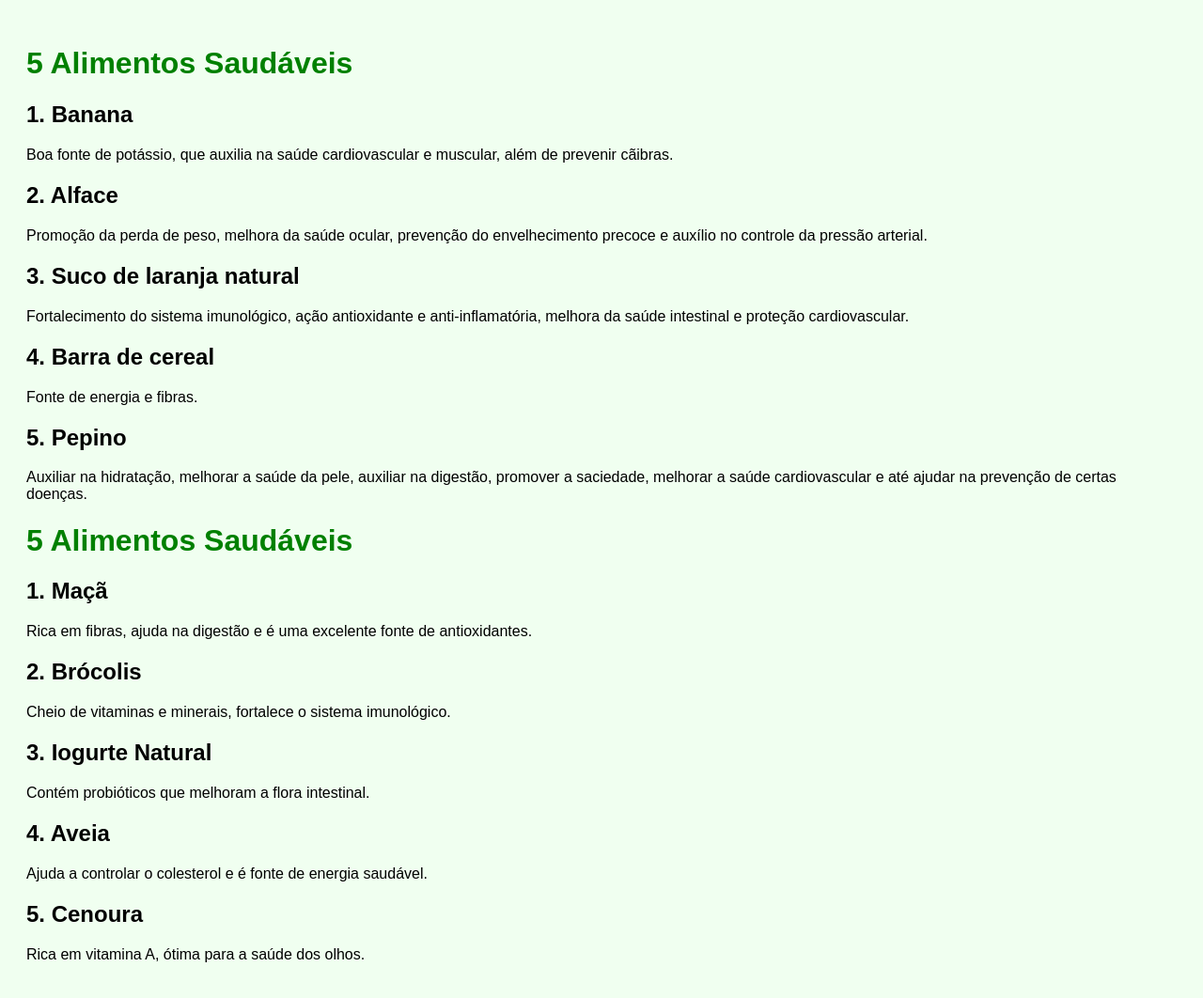
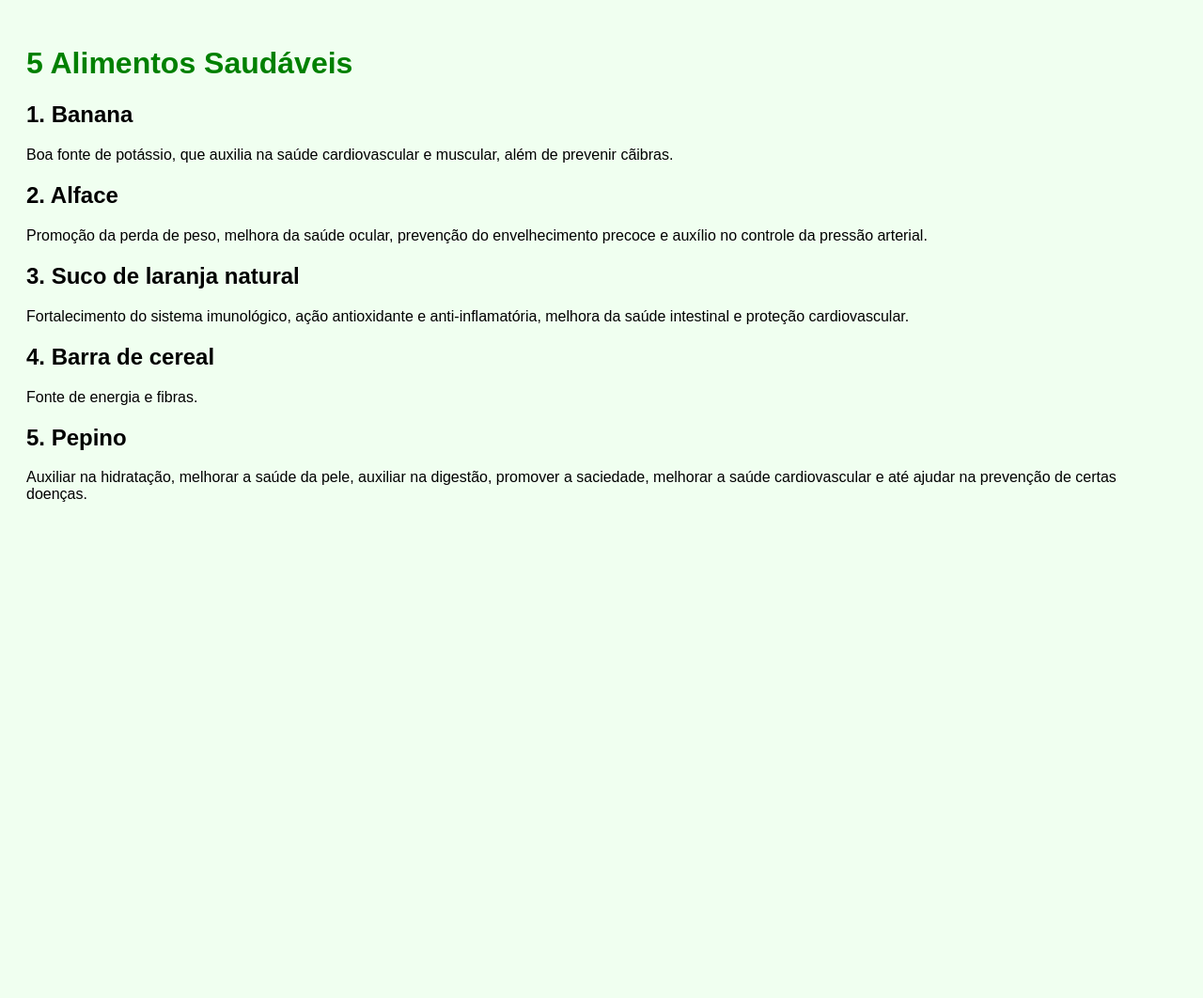
Before and after one commit to Caleberossi/Alimentos-Saudaveis, a plain HTML site: page index.html in a window 1280 px wide. Shown: the whole page at 94% size. After the commit the page ends 800 px from the top, so only its background shows below. Drawn offline with Linux system fonts and the light colour scheme.

Commit message:
Update index.html

```diff
--- a/index.html
+++ b/index.html
@@ -65,32 +65,5 @@
     }
   </style>
 </head>
-<body>
-  <h1>5 Alimentos Saudáveis</h1>
-
-  <div class="alimento">
-    <h2>1. Maçã</h2>
-    <p>Rica em fibras, ajuda na digestão e é uma excelente fonte de antioxidantes.</p>
-  </div>
-
-  <div class="alimento">
-    <h2>2. Brócolis</h2>
-    <p>Cheio de vitaminas e minerais, fortalece o sistema imunológico.</p>
-  </div>
-
-  <div class="alimento">
-    <h2>3. Iogurte Natural</h2>
-    <p>Contém probióticos que melhoram a flora intestinal.</p>
-  </div>
-
-  <div class="alimento">
-    <h2>4. Aveia</h2>
-    <p>Ajuda a controlar o colesterol e é fonte de energia saudável.</p>
-  </div>
-
-  <div class="alimento">
-    <h2>5. Cenoura</h2>
-    <p>Rica em vitamina A, ótima para a saúde dos olhos.</p>
-  </div>
 </body>
 </html>
```
